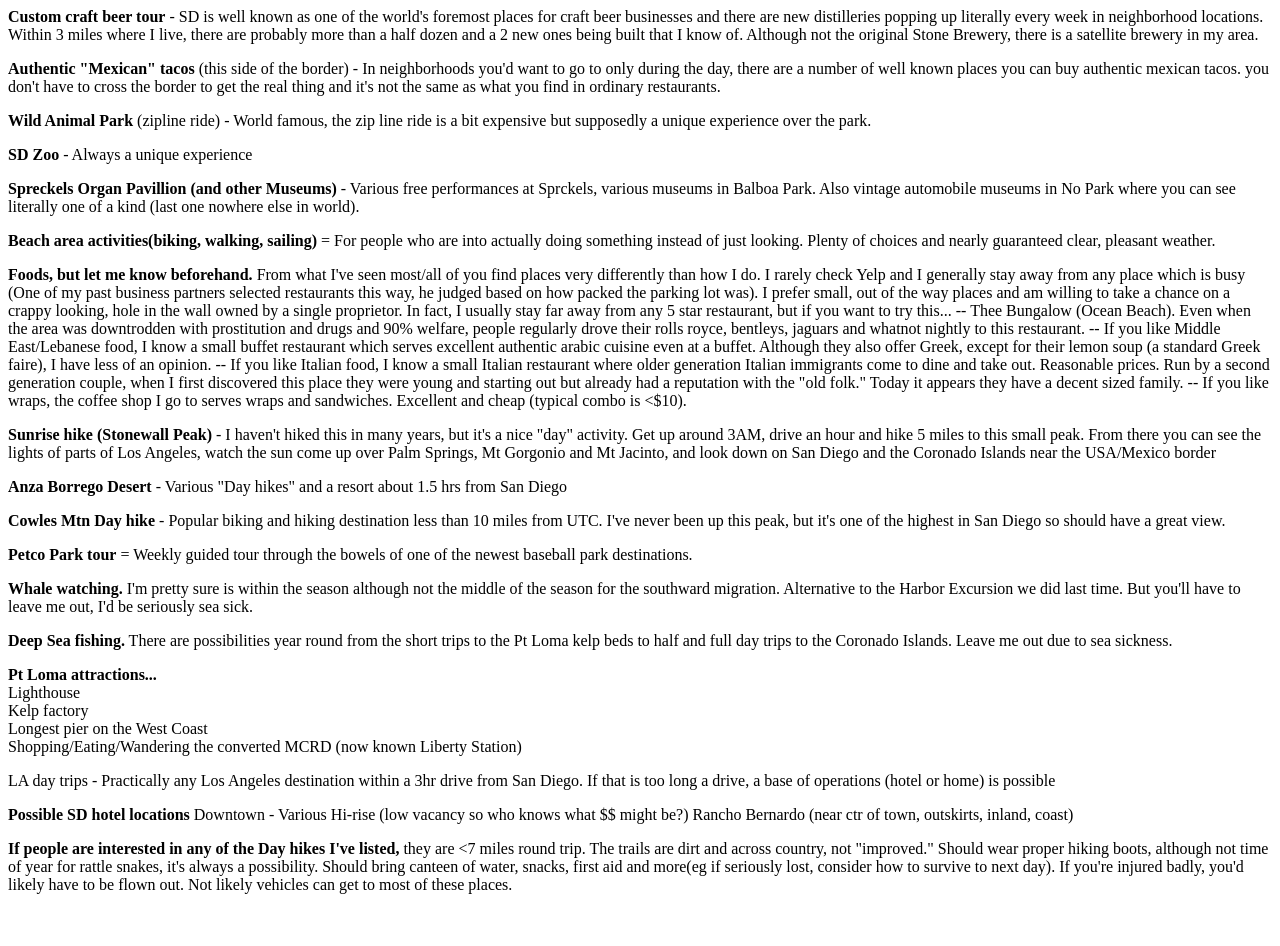
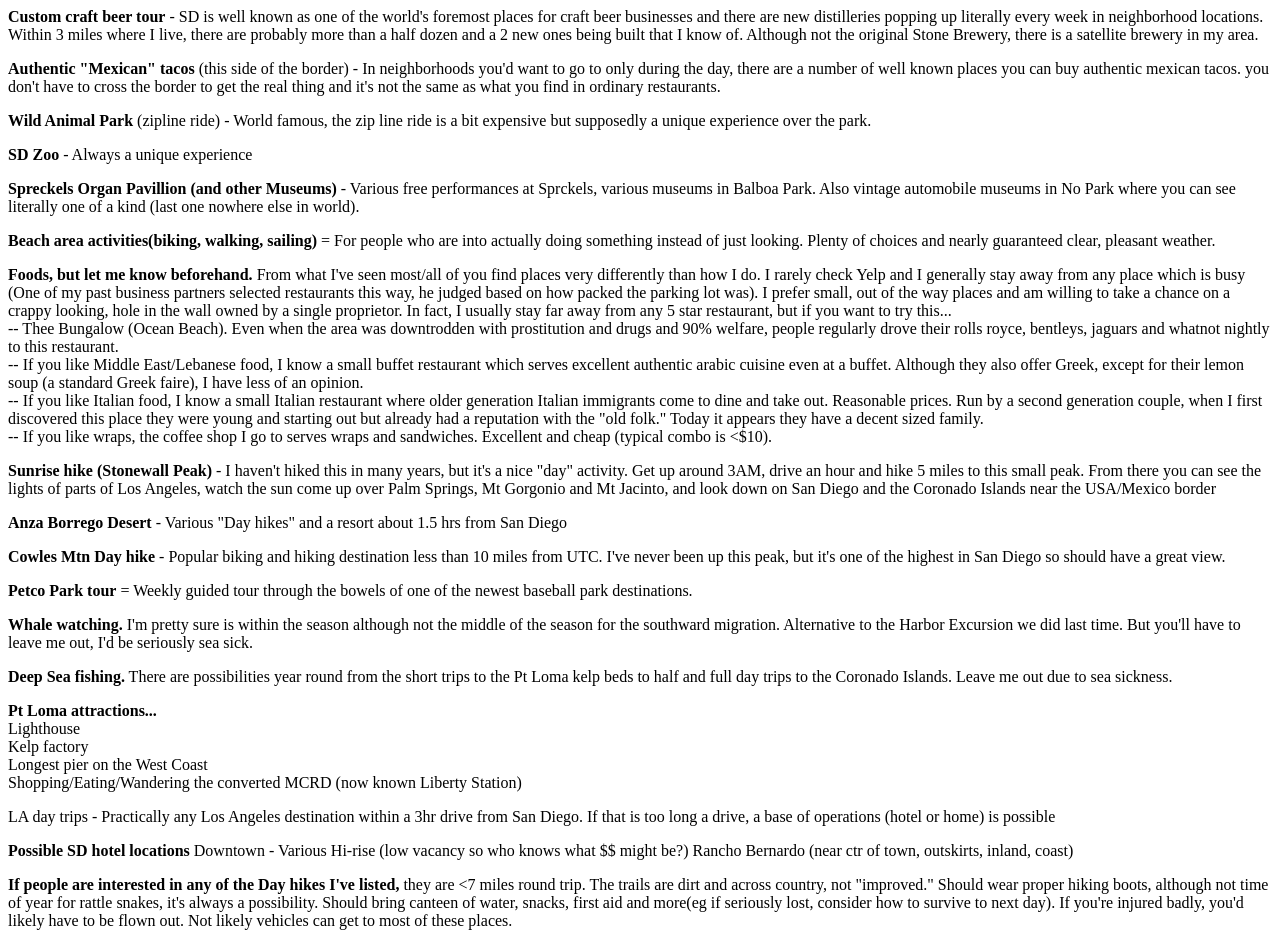
Before and after one commit to putztzu/San_Diego_Public_Attractions, a plain HTML site: page index.html in a window 1280 px wide. Before the commit the page ends 910 px from the top, so only its background shows below. Drawn offline with Linux system fonts and the light colour scheme.

Commit message:
Minor Format corrections

```diff
--- a/index.html
+++ b/index.html
@@ -14,10 +14,10 @@
 <p>
 <b>Beach area activities(biking, walking, sailing)</b> = For people who are into actually doing something instead of just looking. Plenty of choices and nearly guaranteed clear, pleasant weather.
 <p>
-<b>Foods, but let me know beforehand.</b> From what I've seen most/all of you find places very differently than how I do. I rarely check Yelp and I generally stay away from any place which is busy (One of my past business partners selected restaurants this way, he judged based on how packed the parking lot was). I prefer small, out of the way places and am willing to take a chance on a crappy looking, hole in the wall owned by a single proprietor.  In fact, I usually stay far away from any 5 star restaurant, but if you want to try this...
--- Thee Bungalow (Ocean Beach). Even when the area was downtrodden with prostitution and drugs and 90% welfare, people regularly drove their rolls royce, bentleys, jaguars and whatnot nightly to this restaurant.
--- If you like Middle East/Lebanese food, I know a small buffet restaurant which serves excellent authentic arabic cuisine even at a buffet. Although they also offer Greek, except for their lemon soup (a standard Greek faire), I have less of an opinion.
--- If you like Italian food, I know a small Italian restaurant where older generation Italian immigrants come to dine and take out. Reasonable prices. Run by a second generation couple, when I first discovered this place they were young and starting out but already had a reputation with the "old folk." Today it appears they have a decent sized family.
+<b>Foods, but let me know beforehand.</b> From what I've seen most/all of you find places very differently than how I do. I rarely check Yelp and I generally stay away from any place which is busy (One of my past business partners selected restaurants this way, he judged based on how packed the parking lot was). I prefer small, out of the way places and am willing to take a chance on a crappy looking, hole in the wall owned by a single proprietor.  In fact, I usually stay far away from any 5 star restaurant, but if you want to try this...<br />
+-- Thee Bungalow (Ocean Beach). Even when the area was downtrodden with prostitution and drugs and 90% welfare, people regularly drove their rolls royce, bentleys, jaguars and whatnot nightly to this restaurant.<br />
+-- If you like Middle East/Lebanese food, I know a small buffet restaurant which serves excellent authentic arabic cuisine even at a buffet. Although they also offer Greek, except for their lemon soup (a standard Greek faire), I have less of an opinion.<br />
+-- If you like Italian food, I know a small Italian restaurant where older generation Italian immigrants come to dine and take out. Reasonable prices. Run by a second generation couple, when I first discovered this place they were young and starting out but already had a reputation with the "old folk." Today it appears they have a decent sized family.<br />
 -- If you like wraps, the coffee shop I go to serves wraps and sandwiches. Excellent and cheap (typical combo is <$10).
 <p>
 <b>Sunrise hike (Stonewall Peak)</b> - I haven't hiked this in many years, but it's a nice "day" activity. Get up around 3AM, drive an hour and hike 5 miles to this small peak. From there you can see the lights of parts of Los Angeles, watch the sun come up over Palm Springs, Mt Gorgonio and Mt Jacinto, and look down on San Diego and the Coronado Islands near the USA/Mexico border
```
